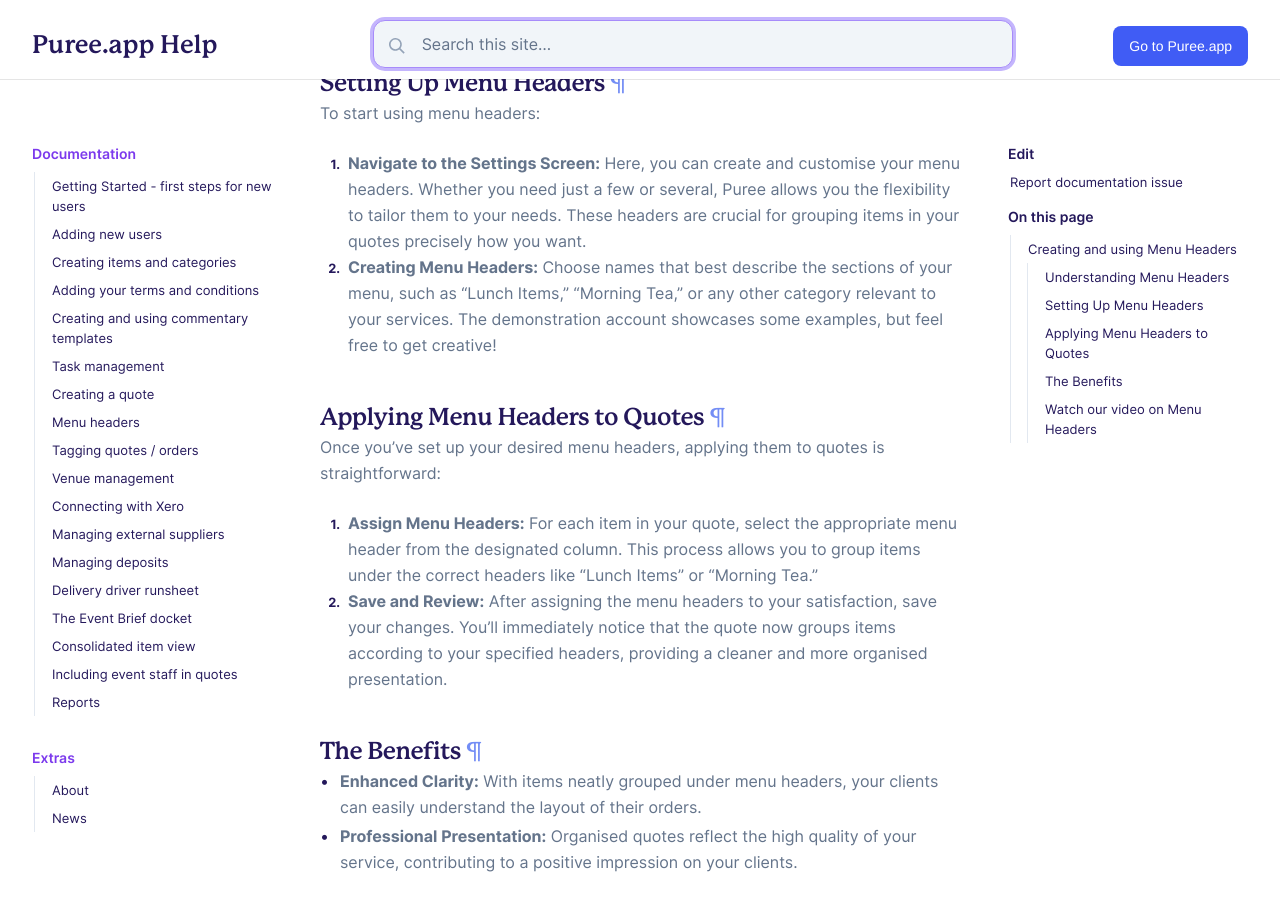
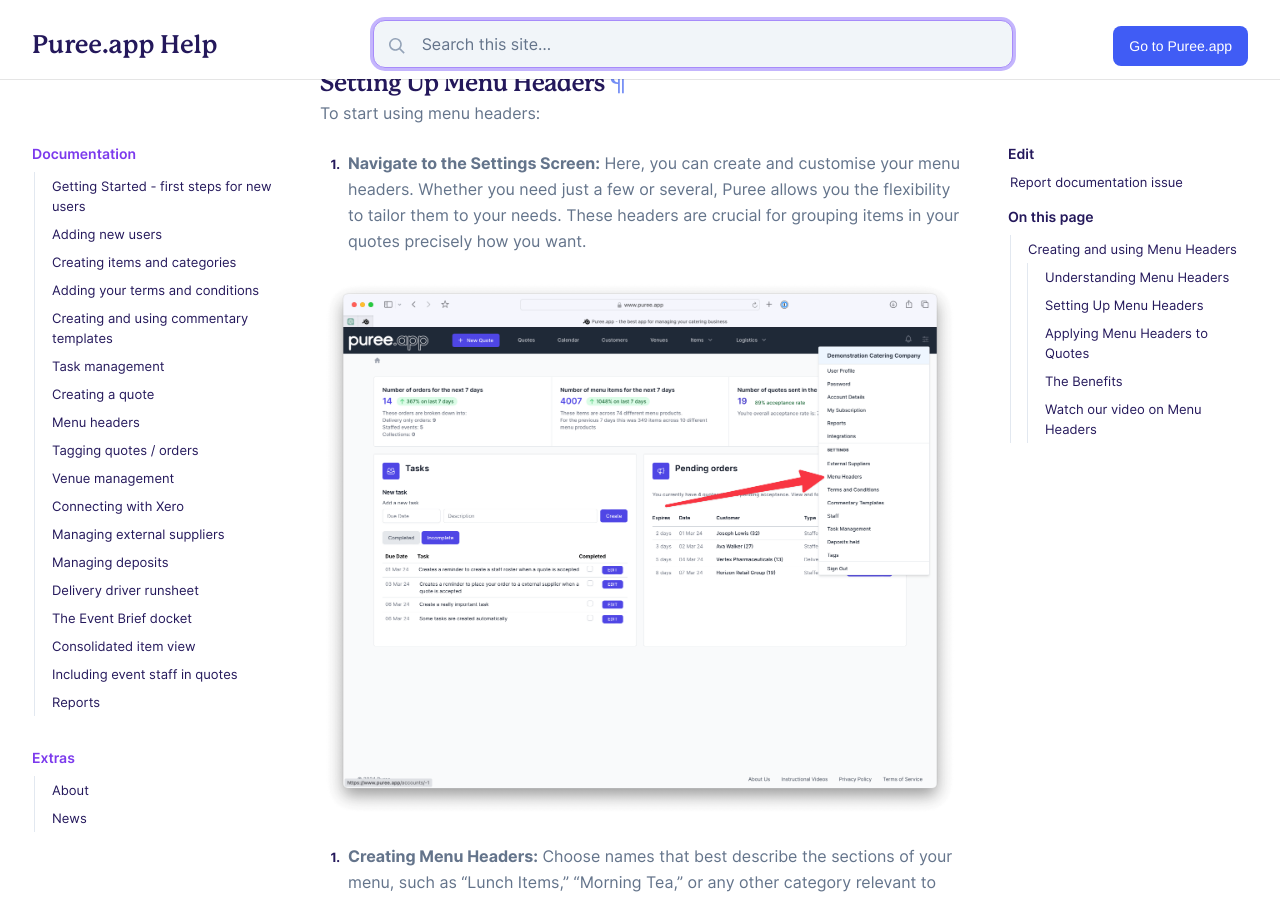
Before and after one commit to puree-catering/puree-catering.github.io, a Jekyll site: the page built from _docs/menu-headers.md, in a window 1280 px wide and 900 px high, scrolled down 629 px. Built offline with Jekyll 4.4.1, drawn with Linux system fonts in a browser that asks for light colours.

Commit message:
adding screenshots

```diff
--- a/_docs/menu-headers.md
+++ b/_docs/menu-headers.md
@@ -15,7 +15,11 @@ To start using menu headers:
 
 1. **Navigate to the Settings Screen:** Here, you can create and customise your menu headers. Whether you need just a few or several, Puree allows you the flexibility to tailor them to your needs. These headers are crucial for grouping items in your quotes precisely how you want.
 
+{% include image.html image='menuheader_1.png' %}
+
 2. **Creating Menu Headers:** Choose names that best describe the sections of your menu, such as "Lunch Items," "Morning Tea," or any other category relevant to your services. The demonstration account showcases some examples, but feel free to get creative!
+
+{% include image.html image='menuheader_2.png' %}
 
 ## Applying Menu Headers to Quotes
 
@@ -24,6 +28,8 @@ Once you've set up your desired menu headers, applying them to quotes is straigh
 1. **Assign Menu Headers:** For each item in your quote, select the appropriate menu header from the designated column. This process allows you to group items under the correct headers like "Lunch Items" or "Morning Tea."
 
 2. **Save and Review:** After assigning the menu headers to your satisfaction, save your changes. You'll immediately notice that the quote now groups items according to your specified headers, providing a cleaner and more organised presentation.
+
+{% include image.html image='menuheader_3.png' %}
 
 ## The Benefits
 
```
Also changed, not shown: pages/index.md (+1 -1 lines), assets/img/menuheader_1.png (added), assets/img/menuheader_2.png (added), assets/img/menuheader_3.png (added).
